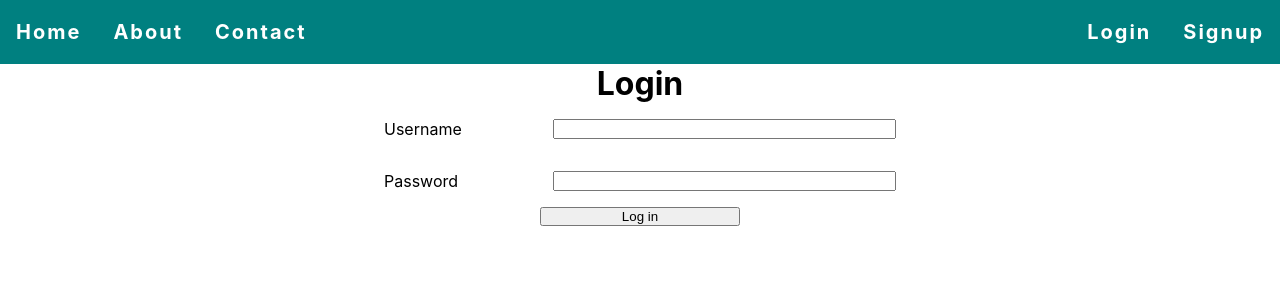
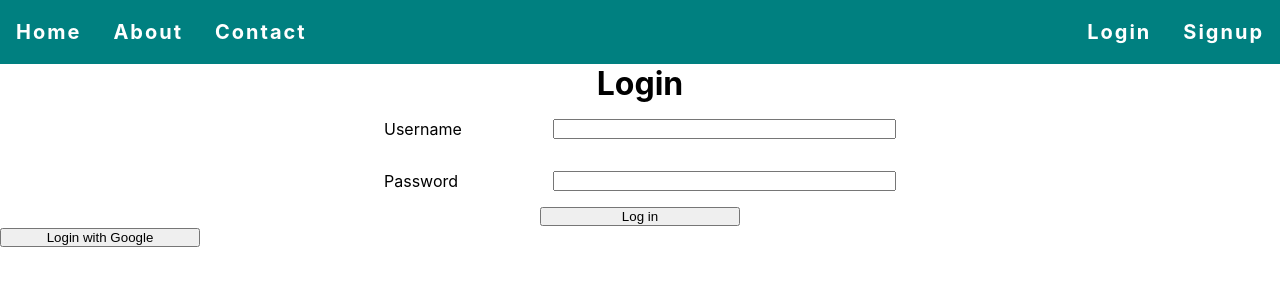
Before and after one commit to yusufalp/carols-bookstore-client, a React (Create React App) app: page /login in a window 1280 px wide. Shown: the top 300 px of the page. Built offline with nearby package versions, Linux system fonts and the light colour scheme.

Commit message:
tried to implement google login

```diff
--- a/src/components/Login.js
+++ b/src/components/Login.js
@@ -41,17 +41,18 @@ const Login = ({ user, setUser }) => {
       });
   };
 
-  // const handleGoogleLogin = async () => {
-  //   fetch(`http://localhost:5000/auth/google`, {
-  //     method: 'GET',
-  //     headers: {
-  //       'Content-Type': 'application/json'
-  //     }
-  //   })
-  //     .then(response => response.json())
-  //     .then(response => console.log(response))
-  //     .catch(err => console.log(err));
-  // };
+  const handleGoogleLogin = async () => {
+    fetch(`http://localhost:8080/auth/google`, {
+      method: "GET",
+      headers: {
+        "Content-Type": "application/json",
+        "Access-Control-Allow-Origin": "*",
+      },
+    })
+      .then((response) => response.json())
+      .then((response) => console.log(response))
+      .catch((err) => console.log(err));
+  };
 
   return (
     <React.Fragment>
@@ -68,7 +69,7 @@ const Login = ({ user, setUser }) => {
         <button type="submit">Log in</button>
       </form>
       {errorMessage && <p>{errorMessage}</p>}
-      {/* <button onClick={handleGoogleLogin}>Login with Google</button> */}
+      <button onClick={handleGoogleLogin}>Login with Google</button>
     </React.Fragment>
   );
 };
```
